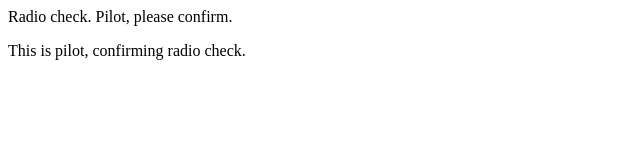
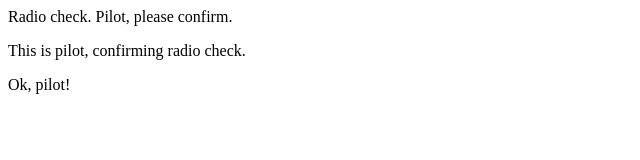
Before and after one commit to MaticeM/Communication-Log, a plain HTML site: page index.html in a window 1280 px wide. Shown: the full height of the page, 0-640 px from the left. Drawn offline with Linux system fonts and the light colour scheme.

Commit message:
Added third line

```diff
--- a/index.html
+++ b/index.html
@@ -2,5 +2,6 @@
    <body>
       <p>Radio check. Pilot, please confirm.</p>
       <p>This is pilot, confirming radio check.</p>
+      <p>Ok, pilot!</p>
    </body>
 </html>
```
